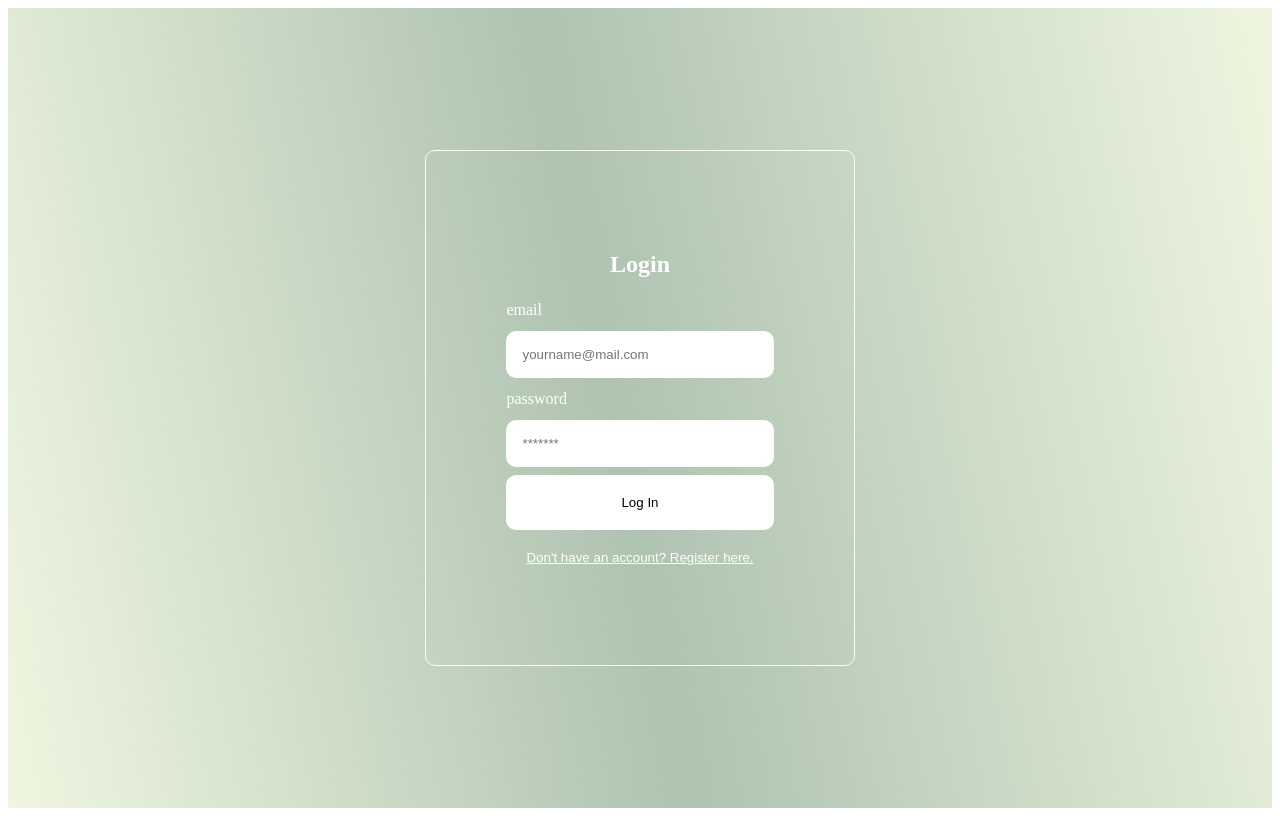
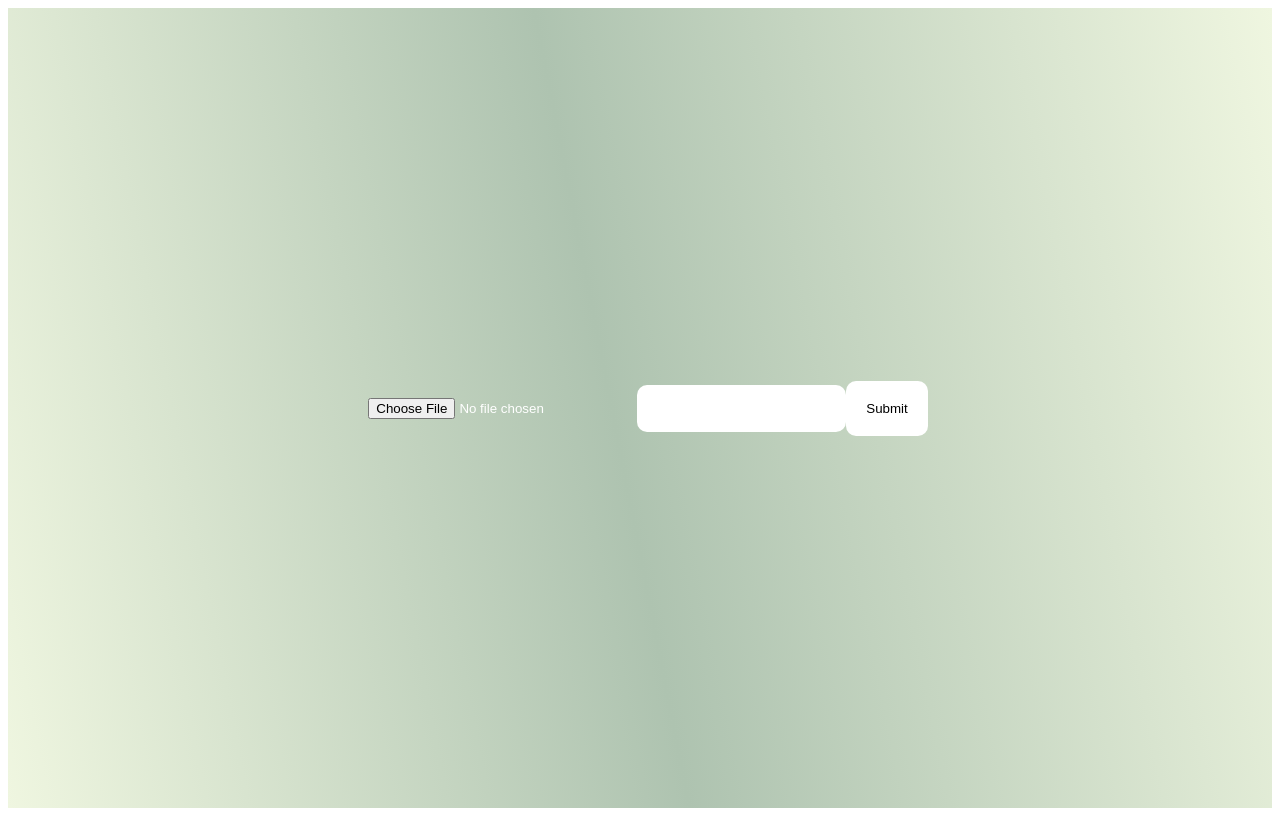
Before and after one commit to sunyachoudhry/Facepost, a React (Create React App) app in the folder client/: page /post in a window 1280 px wide. Built offline with nearby package versions, Linux system fonts and the light colour scheme.

Commit message:
Add files via upload

```diff
--- a/client/package.json
+++ b/client/package.json
@@ -36,5 +36,8 @@
       "last 1 firefox version",
       "last 1 safari version"
     ]
+  },
+  "devDependencies": {
+    "react-router-dom": "^6.10.0"
   }
 }
--- /dev/null
+++ b/client/src/App.js
@@ -0,0 +1,19 @@
+import React from 'react'
+import { BrowserRouter as Router, Routes, Route } from 'react-router-dom';
+import Register from "./Register";
+import Login from "./Login";
+import Post from "./Post";
+import './login.css';
+
+export default function App() {
+  return (
+    /* Setting all routes that will be needed */
+    <Router>
+        <Routes>
+          <Route path='/' element={<Login/>}/>
+          <Route path='/register' element={<Register/>}/>
+          <Route path='/post' element={<Post/>}/>
+        </Routes>
+    </Router>
+  )
+}
--- a/client/src/Login.js
+++ b/client/src/Login.js
@@ -1,43 +1,28 @@
 import './login.css';
-import {Register} from "./Register";
-import React, {useState, useEffect} from "react";
-import axios from "axios";
-
+import React, {useState} from "react";
+import { Link } from 'react-router-dom';
 
 export const Login = () => {
     const [email, setEmail] = useState('');
-    const [pass, setPass] = useState('');
-    const [changePage, setChangePass] = useState(false);
+    const [password, setPassword] = useState('');
 
     const handleSubmit = async (e) => {
         e.preventDefault();
         console.log("Submitted");
-
-        try {
-            await axios.post('/info', {name: 'John Doe'});
-        } catch (error) {
-            console.log(error);
-        }
     }
-
-    const switchToRegister = () => {
-        setChangePass(true);
-    }
-
 
     return (
         <div className = "Login">
             <div className = "auth-form-container">
                 <h2>Login</h2>
                 <form className = "login-form" onSubmit = {handleSubmit}>
-                    <label htmlFor = "email"> email</label>
-                    <input value = {email} type = "email" placeholder = "yourname@mail.com" id = "email" name = "email"/>
-                    <label htmlFor = "password"> password</label>
-                    <input value = {pass} type = "password" placeholder = "*******" id = "password" name = "password"/>
-                    <button> Log In </button>
+                    <label htmlFor = "email">Email</label>
+                    <input value={email} onChange={e => setEmail(e.target.value)} type="email" placeholder = "yourname@mail.com"/>
+                    <label htmlFor = "password">Password</label>
+                    <input value = {password} onChange={e => setPassword(e.target.value)} type = "password" placeholder = "*******"/>
+                    <button id= "loginButton"> Log In </button>
                 </form>
-                <button className = "link-button" onClick = {switchToRegister}>Don't have an account? Register here.</button>
-                {changePage ? <Register /> : null}
+                <Link exact to="/register" className="link-button">Don't have an account? Register here.</Link>
             </div>
         </div>
     )
--- /dev/null
+++ b/client/src/Post.js
@@ -0,0 +1,50 @@
+import { useState } from 'react'
+import axios from 'axios'
+
+async function postImage({image, description}) {
+  const formData = new FormData();
+  formData.append("image", image)
+  formData.append("description", description)
+
+  const result = await axios.post('/images', formData, { headers: {'Content-Type': 'multipart/form-data'}})
+  return result.data
+}
+
+function Post() {
+
+  const [file, setFile] = useState()
+  const [description, setDescription] = useState("")
+  const [images, setImages] = useState([])
+
+  const submit = async event => {
+    event.preventDefault()
+    const result = await postImage({image: file, description})
+    setImages([result.image, ...images])
+  }
+
+  const fileSelected = event => {
+    const file = event.target.files[0]
+    setFile(file)
+  }
+
+  return (
+    <div className = "Post">
+      <div className="App">
+        <form onSubmit={submit}>
+          <input onChange={fileSelected} type="file" accept="image/*"></input>
+          <input value={description} onChange={e => setDescription(e.target.value)} type="text"></input>
+          <button type="submit">Submit</button>
+        </form>
+
+        { images.map( image => (
+          <div key={image}>
+            <img src={image}></img>
+          </div>
+        ))}
+
+      </div>
+    </div>
+  );
+}
+
+export default Post;
--- a/client/src/Register.js
+++ b/client/src/Register.js
@@ -1,27 +1,75 @@
-import React, {useState} from "react";
+import './login.css';
+import React, {useState, useEffect} from "react";
+import { Link } from 'react-router-dom';
+import axios from 'axios';
+import { useNavigate } from "react-router-dom"
 
-export const Register = (props) => {
+export const Register = () => {
 
     const [email, setEmail] = useState('');
     const [pass, setPass] = useState('');
+    const [userCreated, setUserCreated] = useState();
+    const navigate = useNavigate();
 
-    const handleSubmit = (e) => {
+    // When register, after added to atlas, generate public/private key for the user. Store in facepost_email/.ssh (public key, private key, shared key)
+    // get pds public key, for client, generate shared key (digital ID + PDS public key) <-- Deff Hellman
+        // do this when registering
+    // then do (digital id of the PDS + clients public key) <-- Store in
+        // when sending info to pds, also send public key of user when communicating for the firs ttime
+    // at time of register submit: user sends email addr to pds, password,  -->(encrypted by users shared key+ send pub key in plain text
+    //pds user table: UID, email, password, pubkey, store shared key (encrypted by PDS public key)
+
+    /*
+    0. PDS sends user PDS public key
+    1. USER Registers and PDS creates a public key and private key for the user
+    2. User creates shared key for the themselves and stores it locally in file
+    3. USER then sends email, and users public key
+    4. PDS uses users public key to create shred key of its own
+    5. Inserts UID, email, and created shared key (shared key is encrypted by PDS public key)
+    6. Once inserted into pds db, return to log in page
+    */
+    useEffect(() => {
+        if (userCreated)
+        {
+            navigate("/");
+        }
+      }, [userCreated]);
+
+    const handleSubmit = async (e) => {
         e.preventDefault();
-        console.log(email);
+        // Send the post request to the server using axios
+        const userDataJson = { userEmail: email, userPassword: pass};
+        await axios.post('/createUser', userDataJson)
+        .then(response => setUserCreated(response));
+        const error = document.getElementById('submission error');
 
+        if(!userCreated)
+        {
+            error.textContent = "User not created. Please try again"
+        }
+        else
+        {
+            // PDS create public/private key for the user
+
+        }
     }
 
     return (
-        <div className = "auth-form-container">
-            <h2>Register</h2>
-        <form className = "register-form" onSubmit = {handleSubmit}>
-            <label htmlFor = "email"> email</label>
-            <input value = {email} type = "email" placeholder = "yourname@mail.com" id = "email" name = "email"/>
-            <label htmlFor = "password"> password</label>
-            <input value = {pass} type = "password" placeholder = "*******" id = "password" name = "password"/>
-            <button> Log In</button>
-        </form>
-        <button className = "link-button" onClick = {() => props.onFormSwitch('login')}>Already have an account? Login here.</button>
-    </div>
+        <div className = "Register">
+            <div className = "auth-form-container">
+                <h2>Register</h2>
+                <form className = "register-form" onSubmit = {handleSubmit}>
+                    <span id = "submission error"></span>
+                    <label htmlFor = "email">Email</label>
+                    <input value = {email} type = "email" onChange={e => setEmail(e.target.value)} placeholder = "yourname@mail.com" id = "email" name = "email"/>
+                    <label htmlFor = "password">Password</label>
+                    <input value = {pass} type = "password" onChange={e => setPass(e.target.value)} placeholder = "*******" id = "password" name = "password"/>
+                    <button id = "registerButton" type = "submit">Register</button>
+                </form>
+                <Link exact to="/" className="link-button">Already have an account? Login here.</Link>
+            </div>
+        </div>
     )
 }
+
+export default Register;
--- a/client/src/index.js
+++ b/client/src/index.js
@@ -1,12 +1,12 @@
 import React from 'react';
 import ReactDOM from 'react-dom/client';
-import Login from './Login';
+import App from "./App";
 import reportWebVitals from './reportWebVitals';
 
 const root = ReactDOM.createRoot(document.getElementById('root'));
 root.render(
   <React.StrictMode>
-    <Login/>
+    <App />
   </React.StrictMode>
 );
 
--- a/client/src/login.css
+++ b/client/src/login.css
@@ -1,4 +1,4 @@
-.Login {
+.Login, .Register, .Post{
   text-align: center;
   display: flex;
   min-height: 100vh;
```
Also changed, not shown: client/index.html (added, +18 -0 lines), 1 other file (tests, documents, lock files or other folders).
